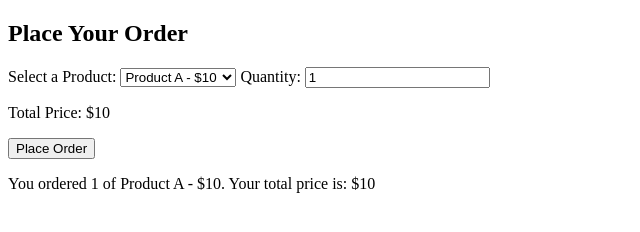
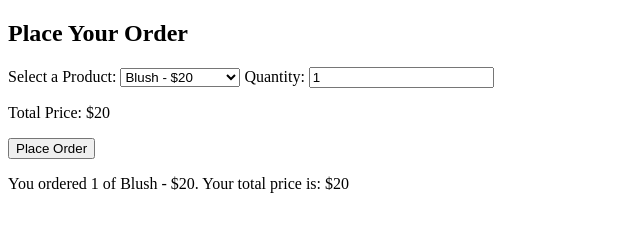
Before and after one commit to manujunqueira/Coding-Challenge-11, a plain HTML site: page index.html in a window 1280 px wide. Both pictures are taken after a click on the button "Place Order". Shown: the whole page, without its empty margins (0-640 px from the left). Drawn offline with Linux system fonts and the light colour scheme.

Commit message:
Fixed details

```diff
--- a/index.html
+++ b/index.html
@@ -11,9 +11,9 @@
     <!-- Product Selection -->
     <label for="product-selector">Select a Product:</label>
     <select id="product-selector">
-        <option value="10">Product A - $10</option>
-        <option value="15">Product B - $15</option>
-        <option value="20">Product C - $20</option>
+        <option value="20">Blush - $20</option>
+        <option value="35">Highlighter - $35</option>
+        <option value="40">Concealer - $40</option>
     </select>
 
     <!-- Quantity Input -->
@@ -21,7 +21,7 @@
     <input type="number" id="quantity" value="1" min="1">
 
     <!-- Total Price Display -->
-    <p>Total Price: $<span id="total-price">10</span></p>
+    <p>Total Price: $<span id="total-price">20</span></p>
 
     <!-- Order Button -->
     <button id="place-order">Place Order</button>
--- a/main.js
+++ b/main.js
@@ -28,9 +28,9 @@ const orderSummary = document.getElementById('order-summary');
 
 // Handle order submission
 placeOrderButton.addEventListener('click', function() {
-    const selectedProduct = productSelector.options[productSelector.selectedIndex].text; // Get selected product text
-    const quantity = quantityInput.value; // Get quantity entered
-    const totalPrice = totalPriceElement.textContent; // Get calculated total price
+    const selectedProduct = productSelector.options[productSelector.selectedIndex].text; // enter selected product text
+    const quantity = quantityInput.value; // enter quantity
+    const totalPrice = totalPriceElement.textContent; // get total price calculated
 
     // Display order summary
     orderSummary.textContent = `You ordered ${quantity} of ${selectedProduct}. Your total price is: $${totalPrice}`;
```
